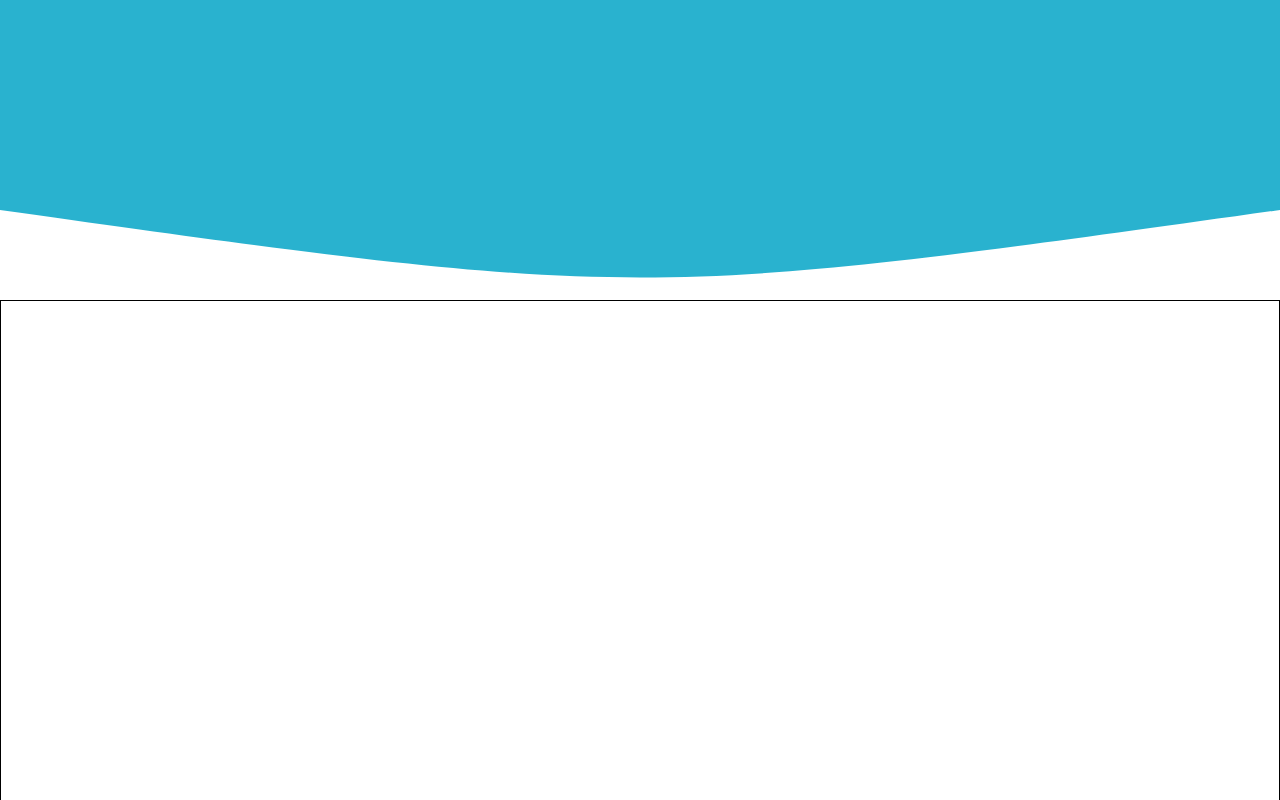
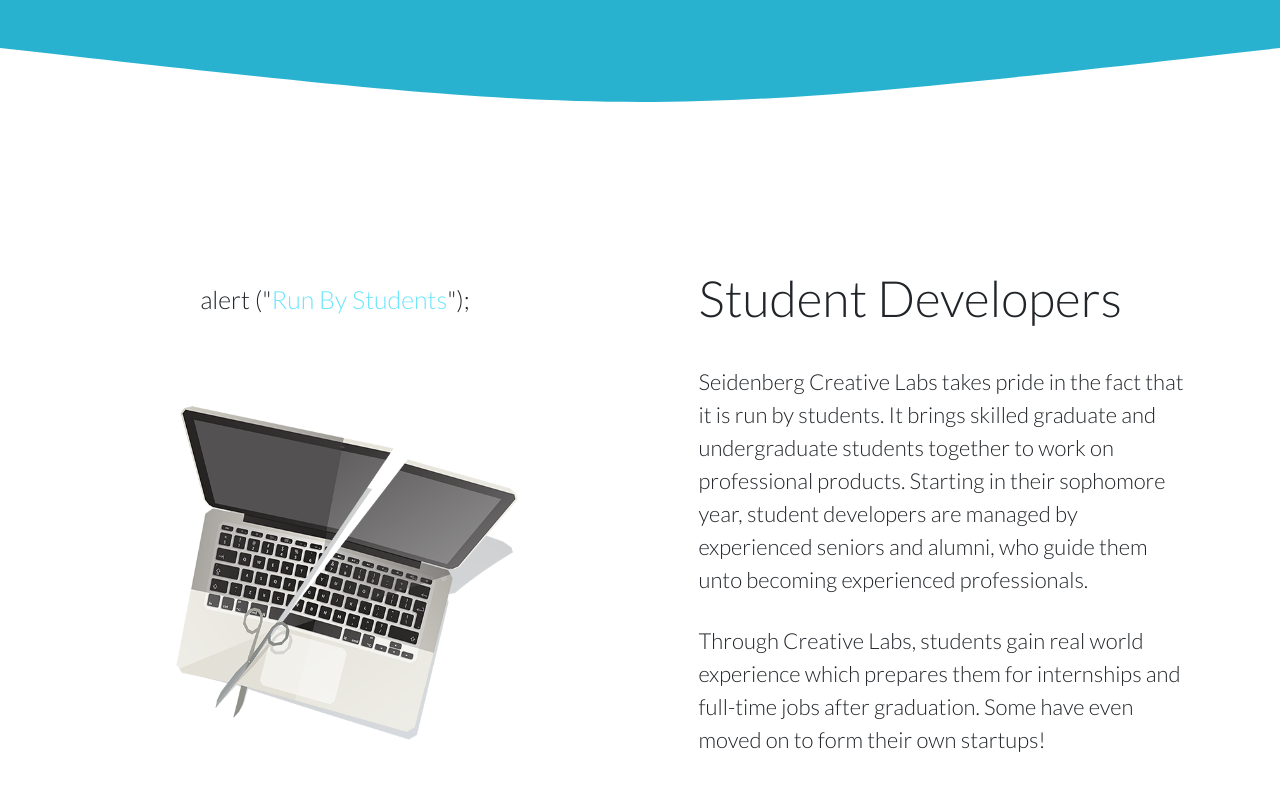
Before and after one commit to niaz151/seidenberg-creative-labs, a React (Create React App) app: page / in a window 1280 px wide. Shown: the part 600-1400 px from the top of the page. Built offline with nearby package versions, Linux system fonts and the light colour scheme.

Commit message:
Added Desktop Styling for Student Developers Section

```diff
--- a/src/App.js
+++ b/src/App.js
@@ -5,7 +5,7 @@ import Footer from './components/Footer';
 
 function App() {
   return (
-    <div className="d-flex flex-column" style={{height:"1800px"}} >
+    <div className="d-flex flex-column" >
       <Header/>
       <Home/>
     </div>
--- a/src/pages/Home/Hero.js
+++ b/src/pages/Home/Hero.js
@@ -1,11 +1,10 @@
-import React,{Fragment} from 'react';
+import React from 'react';
 import CurvedBottom from '../../components/CurvedBottom';
 
 const Hero = () => {
 
   return(
-    <>
-    <div className="container-fluid d-flex align-items-center justify-content-center flex-column position-relative h-75 home-hero">
+    <div className="container-fluid d-flex align-items-center justify-content-center flex-column position-relative home-hero">
       <div className="container w-100 d-flex align-items-center justify-content-center home-hero-title-container">
         <span className="home-hero-title"> Seidenberg </span>
         <span className="home-hero-title home-hero-title-heavy"> Creative Labs </span>
@@ -15,7 +14,6 @@ const Hero = () => {
       </div>
       <CurvedBottom color="white"/>
     </div>
-    </>
   )
 }
 
--- a/src/pages/Home/StudentDevs.js
+++ b/src/pages/Home/StudentDevs.js
@@ -4,8 +4,43 @@ import CurvedBottom from '../../components/CurvedBottom';
 const StudentDevs = () => {
 
   return(
-    <div className="container-fluid  position-relative borders h-75 d-flex" style={{border:"1px solid black"}}>
-      <CurvedBottom color="#E7E5D8" />
+    <div className="container-fluid position-relative d-flex home-stdev">
+      <div className="container-fluid d-flex h-100 w-100 home-stdev-container">
+        <div className="container-fluid h-100 w-50 d-flex flex-column align-items-center justify-content-center">
+          <div className="container-fluid h-25 d-flex align-items-center justify-content-center home-stdev-alert">
+            <span>
+              alert ("
+            </span>
+            <span className="std-alert-quote">
+              Run By Students
+            </span>
+            <span>
+              ");
+            </span>
+          </div>
+          <div className="container-fluid h-50 w-100 d-flex align-items-center justify-content-center">
+            <img src={require('../../images/laptop.png')} className="home-stdev-img" />
+          </div>
+        </div>
+        <div className='container-fluid w-50 d-flex flex-column align-items-center justify-content-center'>
+          <div className="stdev-text-container d-flex flex-column justify-content-between align-items-center">
+            <div className='std-text-header d-flex align-items-end'>
+                Student Developers
+            </div>
+            <div className='std-text std-text-p1 d-flex align-items-center justify-content-center'>
+                Seidenberg Creative Labs takes pride in the fact that it is run by students.
+                It brings skilled graduate and undergraduate students together to work on professional
+                products. Starting in their sophomore year, student developers are managed by experienced
+                seniors and alumni, who guide them unto becoming experienced professionals.
+            </div>
+            <div className='std-text std-text-p2'>
+                Through Creative Labs, students gain real world experience which prepares them for internships and
+                full-time jobs after graduation. Some have even moved on to form their own startups!
+            </div>
+          </div>
+        </div>
+      </div>
+
     </div>
   )
 }
--- a/src/styles/css/stylesheet.css
+++ b/src/styles/css/stylesheet.css
@@ -3,7 +3,7 @@
   height: 10vh;
   background-color: #29b2cf;
   z-index: 2;
-  opacity: 0.8;
+  opacity: 0.9;
 }
 
 .header {
@@ -28,6 +28,8 @@
 /* = = = = = = = = = = = = = = = HOME HERO = = = = = = = = = = = = = */
 .home-hero {
   background-color: #29b2cf;
+  height: 90vh;
+  width: 100vw;
 }
 
 .home-hero-title-container {
@@ -64,37 +66,69 @@
   }
 }
 
-/* = = = = = = = = = = = = = = = FOOTER = = = = = = = = = = = = = */
-.footer {
-  background-color: #3B8CA8;
-  font-family: 'Lato', sans-serif;
+/* = = = = = = = = = = = = = = = STUDENT DEVS = = = = = = = = = = = = = */
+.home-stdev {
+  height: 90vh;
+  width: 100vw;
 }
 
-.footer-title {
-  font-size: calc(20px + 1vw);
-  color: white;
-  font-weight: 300;
-  height: 15%;
+.home-stdev-container {
+  -webkit-box-orient: horizontal;
+  -webkit-box-direction: normal;
+      -ms-flex-direction: row;
+          flex-direction: row;
 }
 
-.footer-subtitles {
-  height: 10%;
-  width: 50%;
-  font-size: calc(15px);
+.home-stdev-alert {
+  font-size: 25px;
+  font-weight: 300;
+  font-family: 'Lato',sans-serif;
 }
 
-.footer-item {
-  color: white;
-  font-family: 'Lato', sans-serif;
+.std-alert-quote {
+  color: #6EE5FB;
+}
+
+.home-stdev-img {
+  height: 400px;
+  width: 380px;
+}
+
+.stdev-text-container {
+  height: 80%;
+}
+
+.std-text-header {
+  text-align: left;
   -webkit-box-flex: 1;
       -ms-flex: 1;
           flex: 1;
+  font-family: 'Lato',sans-serif;
+  font-size: 50px;
+  width: 85%;
   font-weight: 300;
 }
 
-@media (max-width: 700px) {
-  .footer-subtitles {
-    width: 100%;
-  }
+.std-text {
+  width: 85%;
+  -webkit-box-flex: 1;
+      -ms-flex: 1;
+          flex: 1;
+  line-height: 1.5em;
+  font-family: 'Lato', sans-serif;
+  font-size: 22px;
+  font-weight: 300;
+}
+
+.std-text-p1 {
+  -webkit-box-flex: 2;
+      -ms-flex: 2;
+          flex: 2;
+}
+
+.std-text-p2 {
+  -webkit-box-flex: 1;
+      -ms-flex: 1;
+          flex: 1;
 }
 /*# sourceMappingURL=stylesheet.css.map */
--- a/src/styles/scss/stylesheet.scss
+++ b/src/styles/scss/stylesheet.scss
@@ -11,7 +11,7 @@
     height:$header-h;
     background-color: $header-bg-c;
     z-index:2;
-    opacity: 0.8;
+    opacity: 0.9;
 }
 
 .header{
@@ -37,6 +37,8 @@
 
 .home-hero{
     background-color: $header-bg-c;
+    height: 90vh;
+    width: 100vw;
 }
 
 .home-hero-title-container{
@@ -58,7 +60,6 @@
     height:10%;
 }
 
-
 .home-hero-subtitle{
     color:$home-hero-font-color;
     font-size:calc(14px + 1vw);
@@ -77,37 +78,58 @@
 }
 
 
+/* = = = = = = = = = = = = = = = STUDENT DEVS = = = = = = = = = = = = = */
 
-/* = = = = = = = = = = = = = = = FOOTER = = = = = = = = = = = = = */
-
-
-.footer{
-    background-color: $footer-bg-c;
-    font-family: 'Lato', sans-serif;
+.home-stdev{
+    height: 90vh;
+    width: 100vw;
 }
 
-.footer-title{
-    font-size:calc(20px + 1vw);
-    color:white;
-    font-weight:300;
-    height:15%;
+.home-stdev-container{
+    flex-direction: row;
 }
 
-.footer-subtitles{
-    height:10%;
-    width:50%;
-    font-size:calc(15px);
+.home-stdev-alert{
+    font-size: 25px;
+    font-weight: 300;
+    font-family:'Lato',sans-serif;
 }
 
-.footer-item{
-    color:white;
+.std-alert-quote{
+    color: #6EE5FB;
+}
+
+.home-stdev-img{
+    height:400px;
+    width:380px;
+}
+
+.stdev-text-container{
+    height:80%;
+}
+
+.std-text-header{
+    text-align:left;
+    flex:1;
+    font-family:'Lato',sans-serif;
+    font-size:50px;
+    width:85%;
+    font-weight: 300;
+}
+
+.std-text{
+    width:85%;
+    flex:1;
+    line-height:1.5em;
     font-family: 'Lato', sans-serif;
-    flex:1;
+    font-size:22px;
     font-weight:300;
 }
 
-@media(max-width:700px){
-    .footer-subtitles{
-        width: 100%;
-    }
+.std-text-p1{
+    flex:2;
 }
+
+.std-text-p2{
+    flex:1;
+}
```
Also changed, not shown: src/images/laptop.png (added), 1 other file (tests, documents, lock files or other folders).
